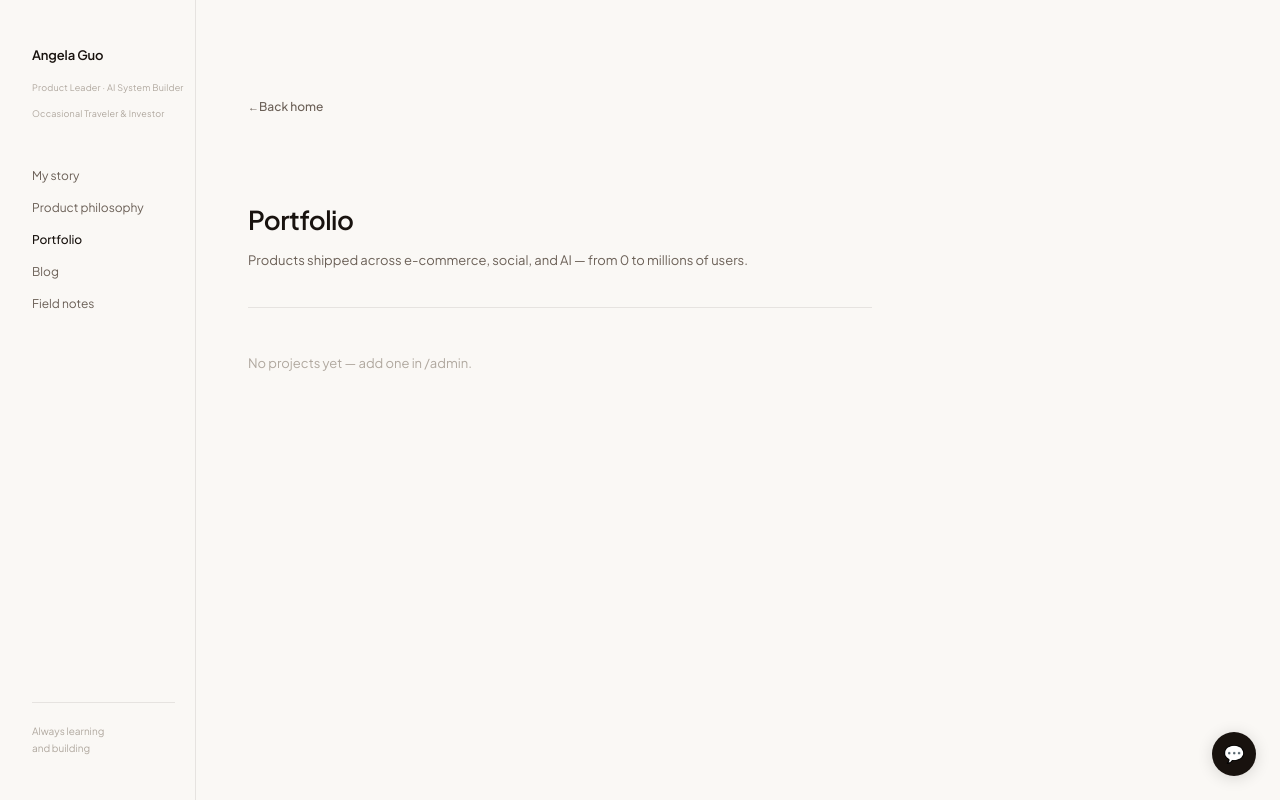
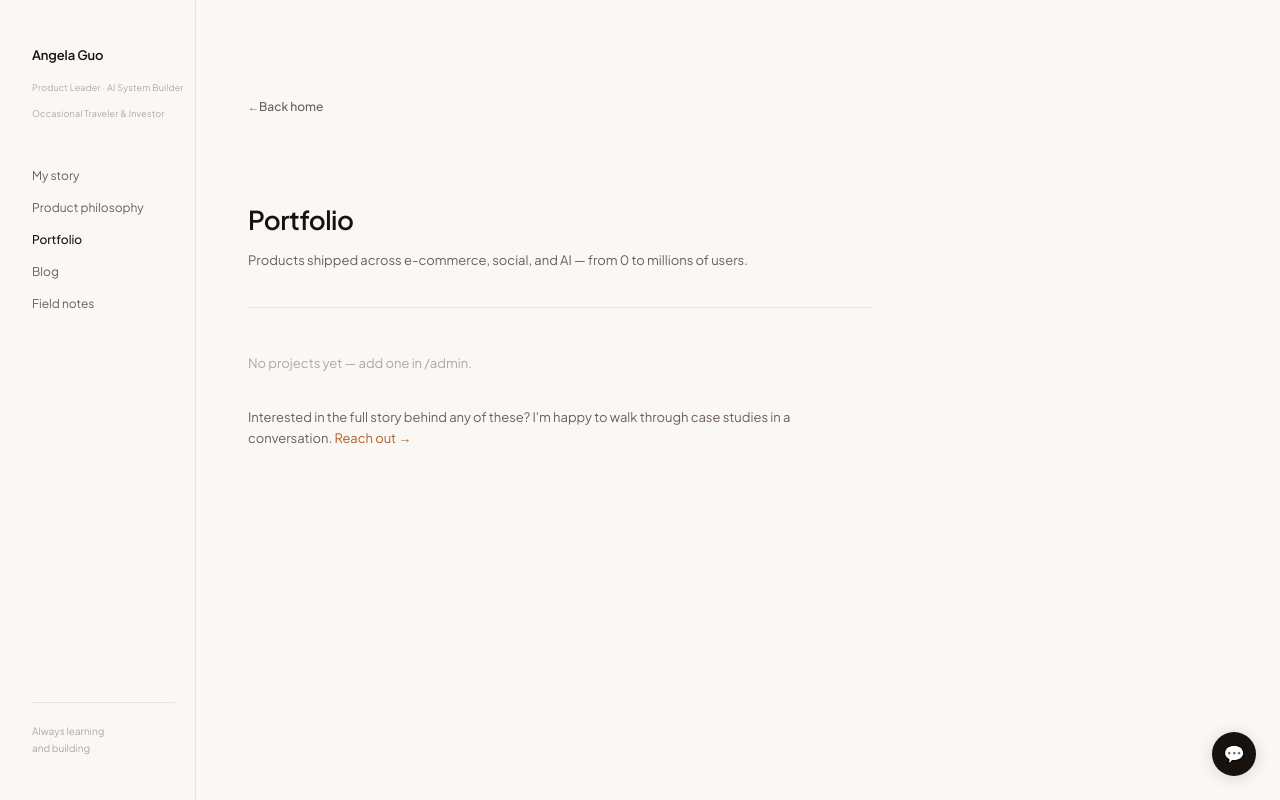
Before and after one commit to airhubconsulting/portfolio, a plain HTML site: page portfolio.html in a window 1280 px wide. Drawn offline with Linux system fonts and the light colour scheme.

Commit message:
Update portfolio.html

```diff
--- a/portfolio.html
+++ b/portfolio.html
@@ -31,9 +31,13 @@
       </div>
     </div>
     <!-- All projects rendered by _content.js -->
-    <div class="portfolio-grid" id="full-portfolio" style="padding-bottom:80px;">
+    <div class="portfolio-grid" id="full-portfolio" style="padding-bottom:32px;">
       <div style="color:var(--ink-faint);font-size:13px;padding:20px 0;">Loading...</div>
     </div>
+    <p style="font-size:13px;color:var(--ink-muted);line-height:1.65;padding-bottom:80px;">
+      Interested in the full story behind any of these? I'm happy to walk through case studies in a conversation.
+      <a href="mailto:angelaguo18@gmail.com?subject=Case study conversation" style="color:var(--accent);">Reach out →</a>
+    </p>
   </main>
 </div>
 <button id="chat-toggle" title="Ask Angela">💬</button>
```
